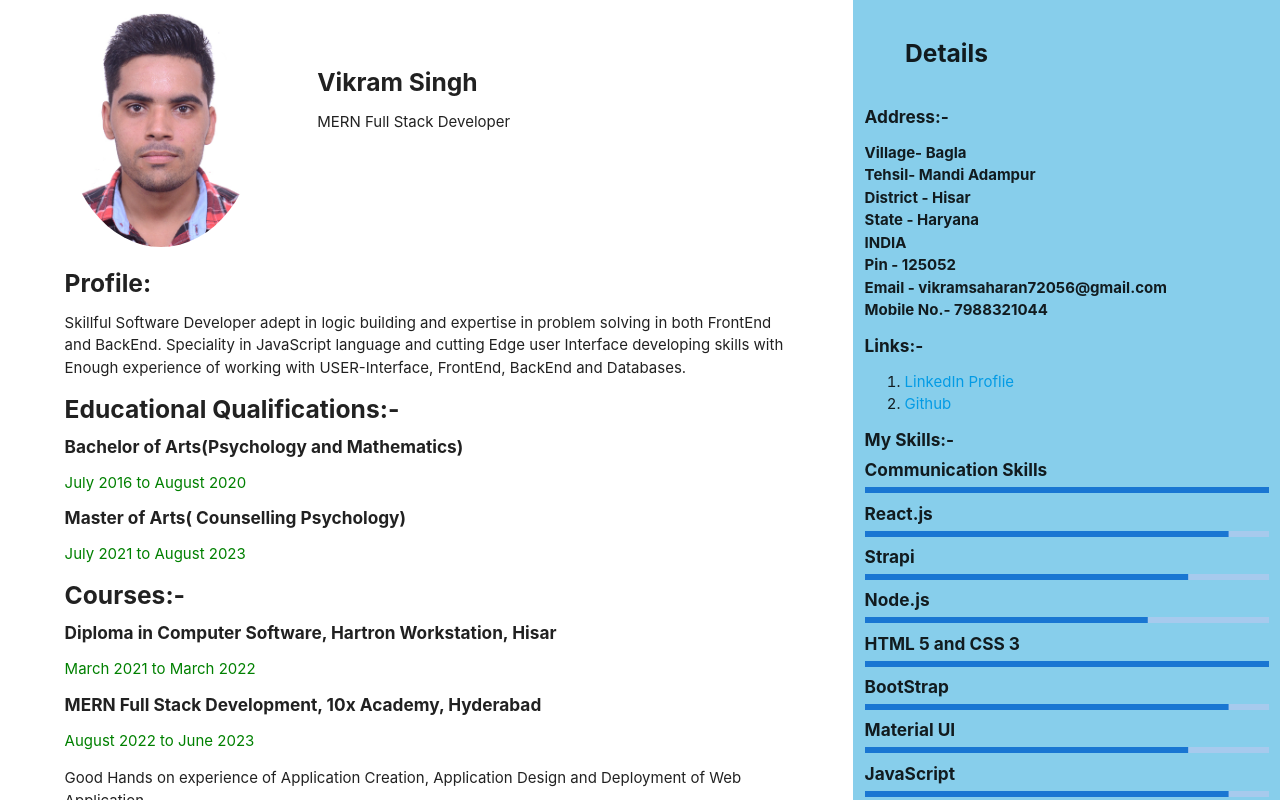
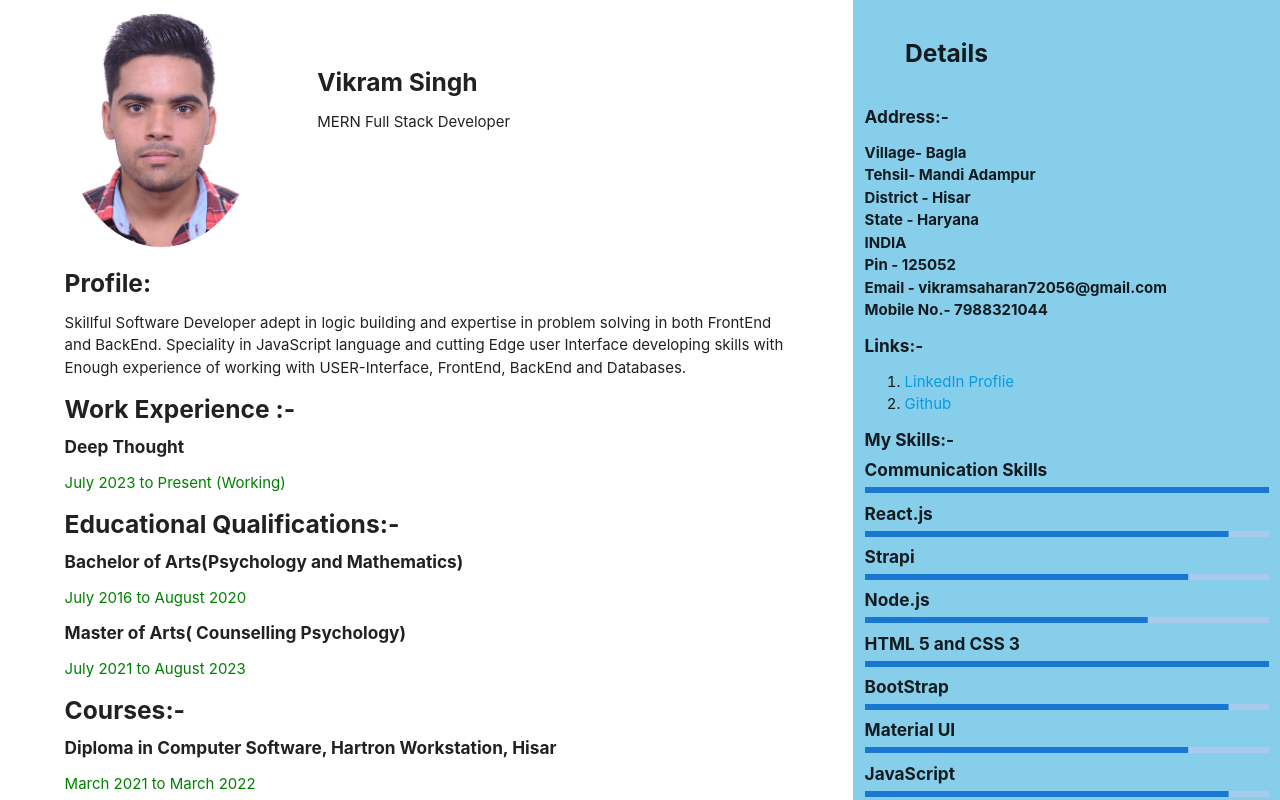
Before and after one commit to vikramsaharan72056/Resume, a React (Create React App) app: page / in a window 1280 px wide. Shown: the top 800 px of the page. Built offline with nearby package versions, Linux system fonts and the light colour scheme.

Commit message:
Update App.js

```diff
--- a/src/App.js
+++ b/src/App.js
@@ -35,6 +35,21 @@ function App() {
                 Interface developing skills with Enough experience of working
                 with USER-Interface, FrontEnd, BackEnd and Databases.
               </p>
+            </div>
+                  <div>
+              <h5>
+                <b>Work Experience :-</b>
+              </h5>
+              <div>
+                <ul>
+                  <li>
+                    <h6>
+                      <b>Deep Thought </b>
+                    </h6>
+                    <p style={{ color: "green" }}>July 2023 to Present (Working)</p>
+                  </li>
+                  </ul>
+              </div>
             </div>
             <div>
               <h5>
```
